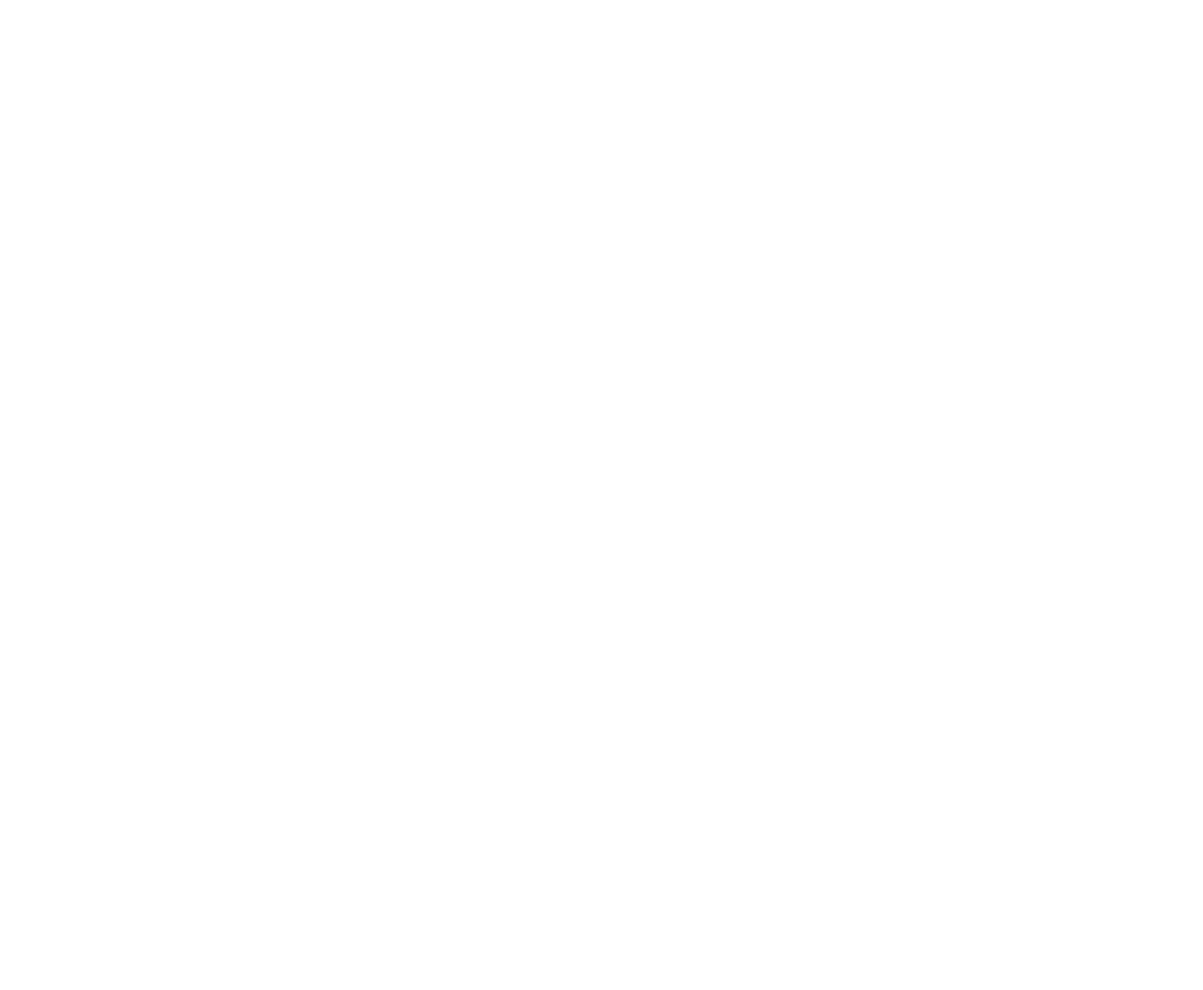
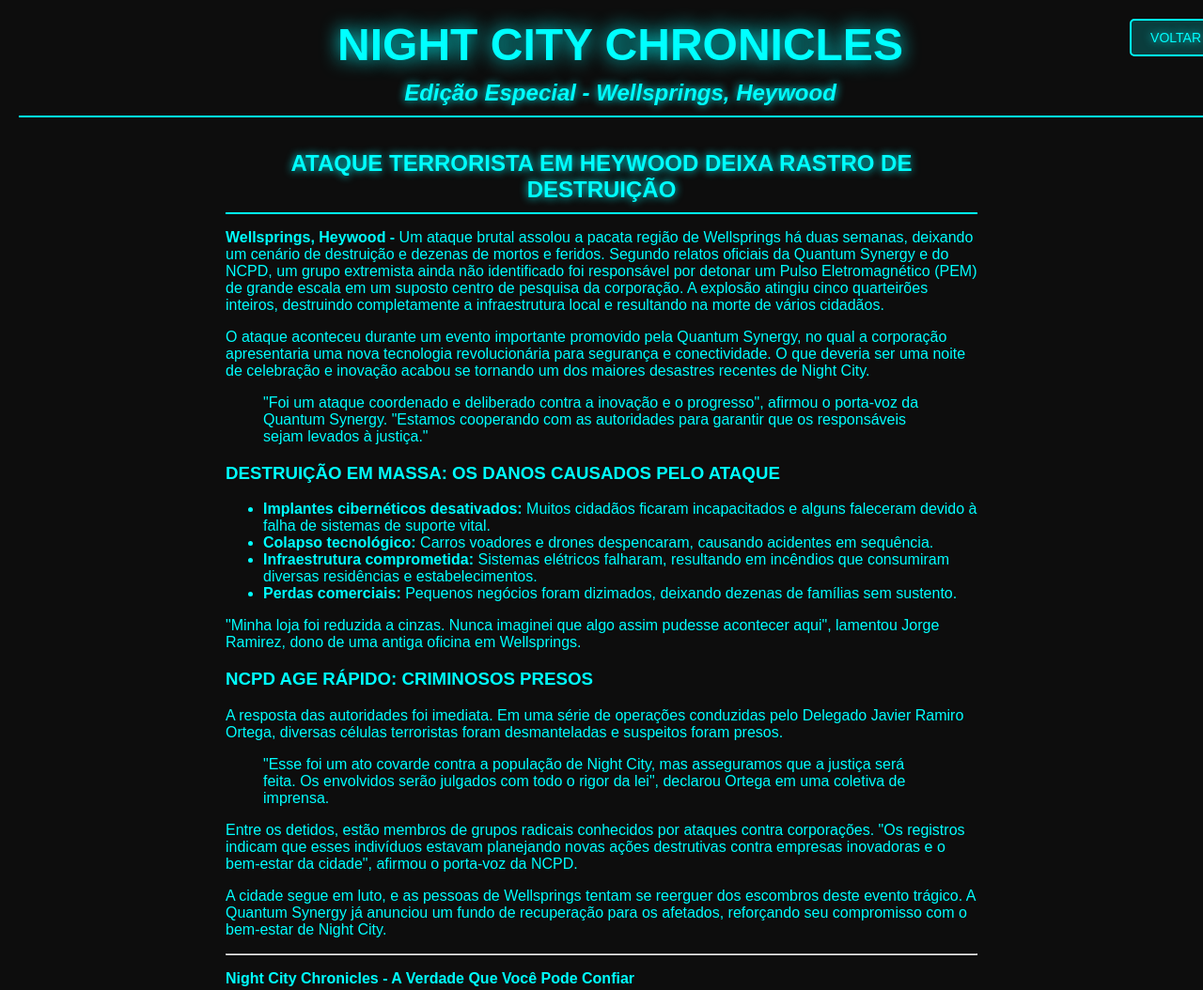
Before and after one commit to Spinelli666/joguinhos-cyberpunk, a plain HTML site: page pages/noticias.html in a window 1280 px wide. Shown: the whole page at 94% size. Before the commit the page ends 800 px from the top, so only its background shows below. Drawn offline with Linux system fonts and the light colour scheme.

Commit message:
(feat): Add de noticias

```diff
--- /dev/null
+++ b/css/noticias.css
@@ -0,0 +1,67 @@
+body {
+    background-color: #0d0d0d;
+    color: #0ff;
+    font-family: 'Orbitron', sans-serif;
+    margin: 0;
+    padding: 0;
+    display: flex;
+    flex-direction: column;
+    align-items: center;
+}
+
+header {
+    width: 100%;
+    background-color: #0d0d0d;
+    padding: 20px;
+    position: fixed;
+    top: 0;
+    left: 0;
+    right: 0;
+    text-align: center;
+}
+
+main {
+    margin-top: 150px;
+}
+
+article {
+    padding: 0 20px; /* Adiciona espaçamento lateral */
+    max-width: 800px; /* Limita a largura máxima do conteúdo */
+}
+
+h1 {
+    font-size: 48px;
+    text-shadow: 0 0 20px #0ff;
+    margin: 0;
+}
+
+h2 {
+    text-align: center;
+    font-size: 24px;
+    text-shadow: 0 0 10px #0ff;
+    margin: 10px 0 0 0;
+    padding-bottom: 10px; /* Espaçamento abaixo do texto */
+    border-bottom: 2px solid #0ff; /* Borda inferior */
+}
+
+button.voltar {
+    position: absolute;
+    top: 20px;
+    right: 20px;
+    padding: 10px 20px;
+    font-size: 14px;
+    cursor: pointer;
+    border: none;
+    border-radius: 5px;
+    background-color: rgba(0, 255, 255, 0.2);
+    color: #0ff;
+    border: 2px solid #0ff;
+    text-shadow: 0 0 10px #0ff;
+    transition: 0.3s;
+}
+
+button.voltar:hover {
+    background-color: #0ff;
+    color: #0d0d0d;
+    box-shadow: 0 0 20px #0ff;
+}
--- a/pages/noticias.html
+++ b/pages/noticias.html
@@ -0,0 +1,53 @@
+<!DOCTYPE html>
+<html lang="pt">
+<head>
+    <meta charset="UTF-8">
+    <meta name="viewport" content="width=device-width, initial-scale=1.0">
+    <title>Night City Chronicles</title>
+    <link rel="stylesheet" href="../css/noticias.css">
+</head>
+<body>
+    <header>
+        <h1>NIGHT CITY CHRONICLES</h1>
+        <h2><em>Edição Especial - Wellsprings, Heywood</em></h2>
+        <button id="voltar" class="voltar">VOLTAR</button>
+    </header>
+    <main>
+        <article>
+            <h2>ATAQUE TERRORISTA EM HEYWOOD DEIXA RASTRO DE DESTRUIÇÃO</h2>
+            <p><strong>Wellsprings, Heywood -</strong> Um ataque brutal assolou a pacata região de Wellsprings há duas semanas, deixando um cenário de destruição e dezenas de mortos e feridos. Segundo relatos oficiais da Quantum Synergy e do NCPD, um grupo extremista ainda não identificado foi responsável por detonar um Pulso Eletromagnético (PEM) de grande escala em um suposto centro de pesquisa da corporação. A explosão atingiu cinco quarteirões inteiros, destruindo completamente a infraestrutura local e resultando na morte de vários cidadãos.</p>
+
+            <p>O ataque aconteceu durante um evento importante promovido pela Quantum Synergy, no qual a corporação apresentaria uma nova tecnologia revolucionária para segurança e conectividade. O que deveria ser uma noite de celebração e inovação acabou se tornando um dos maiores desastres recentes de Night City.</p>
+
+            <blockquote>"Foi um ataque coordenado e deliberado contra a inovação e o progresso", afirmou o porta-voz da Quantum Synergy. "Estamos cooperando com as autoridades para garantir que os responsáveis sejam levados à justiça."</blockquote>
+
+            <h3>DESTRUIÇÃO EM MASSA: OS DANOS CAUSADOS PELO ATAQUE</h3>
+            <ul>
+                <li><strong>Implantes cibernéticos desativados:</strong> Muitos cidadãos ficaram incapacitados e alguns faleceram devido à falha de sistemas de suporte vital.</li>
+                <li><strong>Colapso tecnológico:</strong> Carros voadores e drones despencaram, causando acidentes em sequência.</li>
+                <li><strong>Infraestrutura comprometida:</strong> Sistemas elétricos falharam, resultando em incêndios que consumiram diversas residências e estabelecimentos.</li>
+                <li><strong>Perdas comerciais:</strong> Pequenos negócios foram dizimados, deixando dezenas de famílias sem sustento.</li>
+            </ul>
+
+            <p>"Minha loja foi reduzida a cinzas. Nunca imaginei que algo assim pudesse acontecer aqui", lamentou Jorge Ramirez, dono de uma antiga oficina em Wellsprings.</p>
+
+            <h3>NCPD AGE RÁPIDO: CRIMINOSOS PRESOS</h3>
+            <p>A resposta das autoridades foi imediata. Em uma série de operações conduzidas pelo Delegado Javier Ramiro Ortega, diversas células terroristas foram desmanteladas e suspeitos foram presos.</p>
+
+            <blockquote>"Esse foi um ato covarde contra a população de Night City, mas asseguramos que a justiça será feita. Os envolvidos serão julgados com todo o rigor da lei", declarou Ortega em uma coletiva de imprensa.</blockquote>
+
+            <p>Entre os detidos, estão membros de grupos radicais conhecidos por ataques contra corporações. "Os registros indicam que esses indivíduos estavam planejando novas ações destrutivas contra empresas inovadoras e o bem-estar da cidade", afirmou o porta-voz da NCPD.</p>
+
+            <p>A cidade segue em luto, e as pessoas de Wellsprings tentam se reerguer dos escombros deste evento trágico. A Quantum Synergy já anunciou um fundo de recuperação para os afetados, reforçando seu compromisso com o bem-estar de Night City.</p>
+
+            <hr>
+            <p><strong>Night City Chronicles - A Verdade Que Você Pode Confiar</strong></p>
+        </article>
+    </main>
+    <script>
+        document.getElementById('voltar').addEventListener('click', function() {
+            window.location.href = '../index.html';
+        });
+    </script>
+</body>
+</html>
```
Also changed, not shown: pages/arquivos.html (+4 -2 lines), pages/secretArquivo.html (+4 -2 lines).
